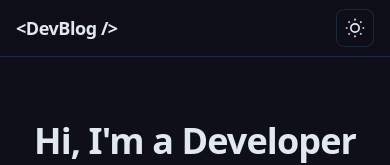
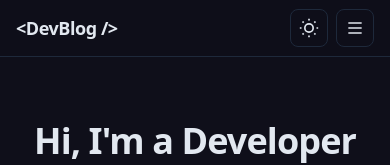
Before and after one commit to 301WANGHERUN/heronweb, a Next.js app: page / in a window 390 px wide. Shown: the top 165 px of the page. Built offline with nearby package versions, Linux system fonts and the light colour scheme.

Commit message:
feat: add mobile hamburger menu

```diff
--- a/src/components/Header.tsx
+++ b/src/components/Header.tsx
@@ -1,5 +1,6 @@
 "use client";
 
+import { useState } from "react";
 import Link from "next/link";
 import ThemeToggle from "./ThemeToggle";
 
@@ -14,6 +15,8 @@ export default function Header({
 }: {
   onSearchOpen: () => void;
 }) {
+  const [mobileOpen, setMobileOpen] = useState(false);
+
   return (
     <header className="border-b border-[var(--color-border)] sticky top-0 bg-[var(--color-bg)]/90 backdrop-blur z-40">
       <div className="max-w-4xl mx-auto px-4 h-14 flex items-center justify-between">
@@ -45,8 +48,45 @@ export default function Header({
             <kbd className="text-xs font-mono">Cmd+K</kbd>
           </button>
           <ThemeToggle />
+
+          {/* Mobile hamburger */}
+          <button
+            onClick={() => setMobileOpen(!mobileOpen)}
+            className="sm:hidden p-2 rounded-lg border border-[var(--color-border)] hover:bg-[var(--color-card)]"
+            aria-label="Menu"
+          >
+            <svg width="20" height="20" fill="none" stroke="currentColor" strokeWidth="2" viewBox="0 0 24 24">
+              {mobileOpen ? (
+                <path d="M18 6L6 18M6 6l12 12" />
+              ) : (
+                <path d="M4 6h16M4 12h16M4 18h16" />
+              )}
+            </svg>
+          </button>
         </div>
       </div>
+
+      {/* Mobile menu */}
+      {mobileOpen && (
+        <nav className="sm:hidden border-t border-[var(--color-border)] bg-[var(--color-bg)] px-4 py-3 space-y-2">
+          {navLinks.map((link) => (
+            <Link
+              key={link.href}
+              href={link.href}
+              onClick={() => setMobileOpen(false)}
+              className="block py-1.5 text-sm text-[var(--color-muted)] hover:text-[var(--color-fg)]"
+            >
+              {link.label}
+            </Link>
+          ))}
+          <button
+            onClick={() => { setMobileOpen(false); onSearchOpen(); }}
+            className="block py-1.5 text-sm text-[var(--color-muted)] hover:text-[var(--color-fg)] w-full text-left"
+          >
+            Search
+          </button>
+        </nav>
+      )}
     </header>
   );
 }
```
